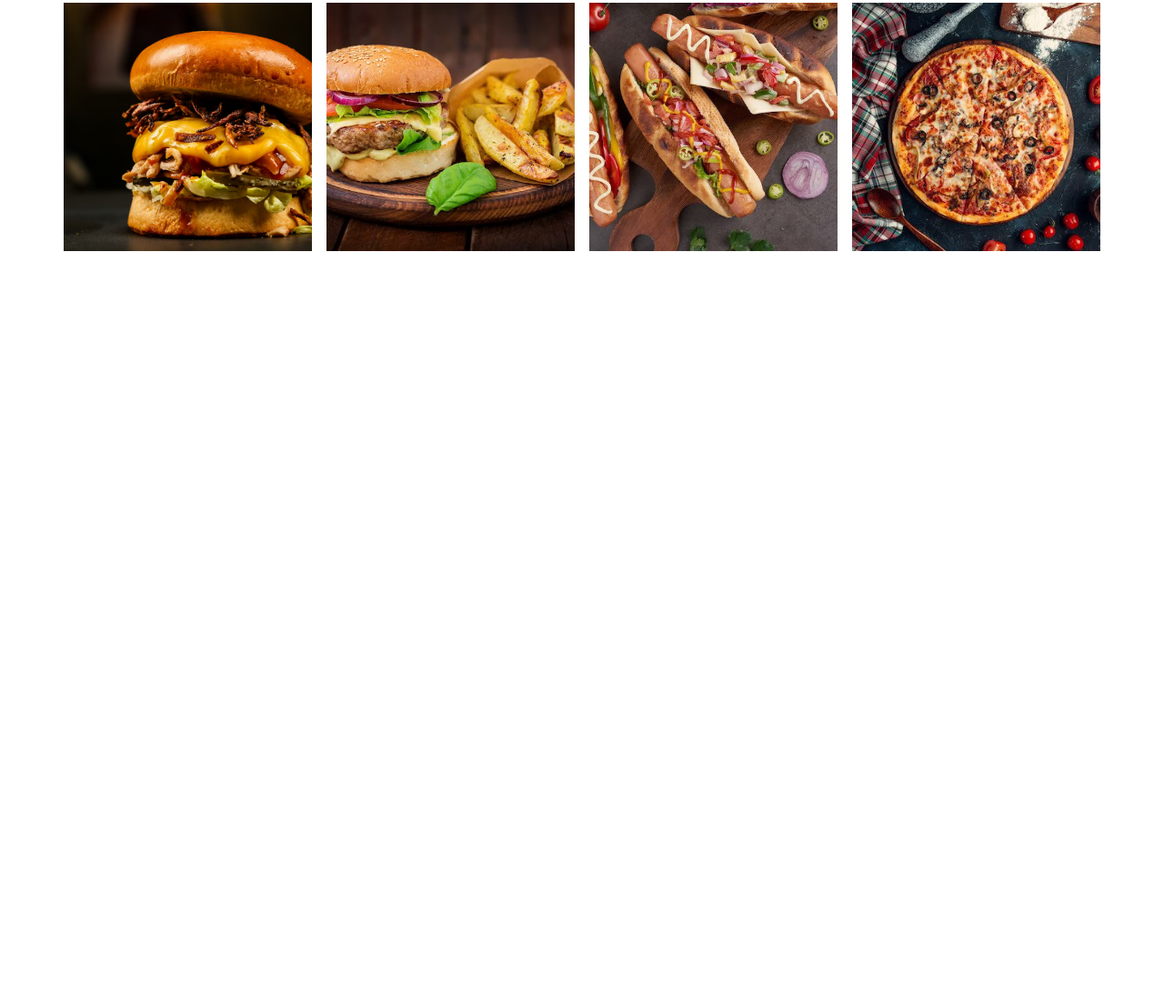
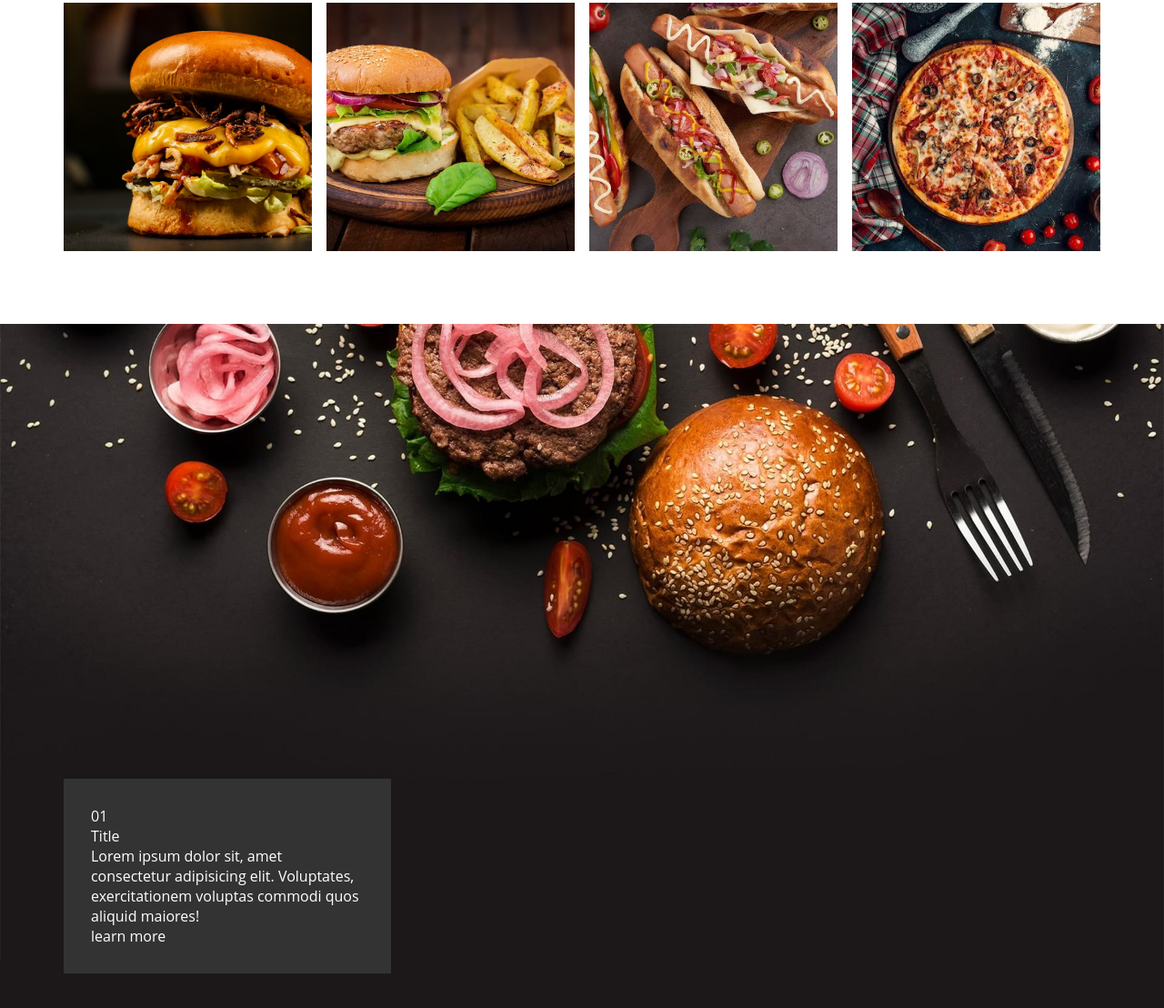
Before and after one commit to pradhumn14/fast-food-website-design, a plain HTML site: page index.html in a window 1280 px wide. Shown: the part 843-1951 px from the top of the page at 91% size. Before the commit the page ends 1199 px from the top, so only its background shows below. Drawn offline with Linux system fonts and the light colour scheme.

Commit message:
files updated

```diff
--- a/index.html
+++ b/index.html
@@ -59,7 +59,22 @@
         </section>
 
         <section class="services" id="services">
+            <div class="img-container">
+                <img src="./img/services_bg.jpg" alt="">
+            </div>
 
+            <div class="container">
+                <div class="list">
+                    <div class="card">
+                        <div class="title">
+                            <div class="number">01</div>
+                            Title
+                        </div>
+                        <p>Lorem ipsum dolor sit, amet consectetur adipisicing elit. Voluptates, exercitationem voluptas commodi quos aliquid maiores!</p>
+                        <a href="#">learn more</a>
+                    </div>
+                </div>
+            </div>
         </section>
 
     </main>
--- a/style.css
+++ b/style.css
@@ -173,3 +173,41 @@ header {
 .hero .gallery img:hover {
     scale: 1.1;
 }
+
+/* SERVICES SECTION */
+
+.services {
+    padding-bottom: 200px;
+    background-color: #1c1819;
+}
+
+.services .img-container {
+    position: relative;
+    height: 700px;
+}
+
+.services img {
+    position: absolute;
+    width: 100%;
+    height: 100%;
+    object-fit: cover;
+    object-position: top;
+}
+
+.services .container {
+    position: relative;
+    margin-top: -200px;
+    color: #fff;
+    z-index: 1;
+}
+
+.services .list {
+    display: grid;
+    grid-template-columns: 1fr 1fr 1fr;
+    gap: 30px;
+}
+
+.services .card {
+    padding: 30px;
+    background-color: #333;
+}
```
